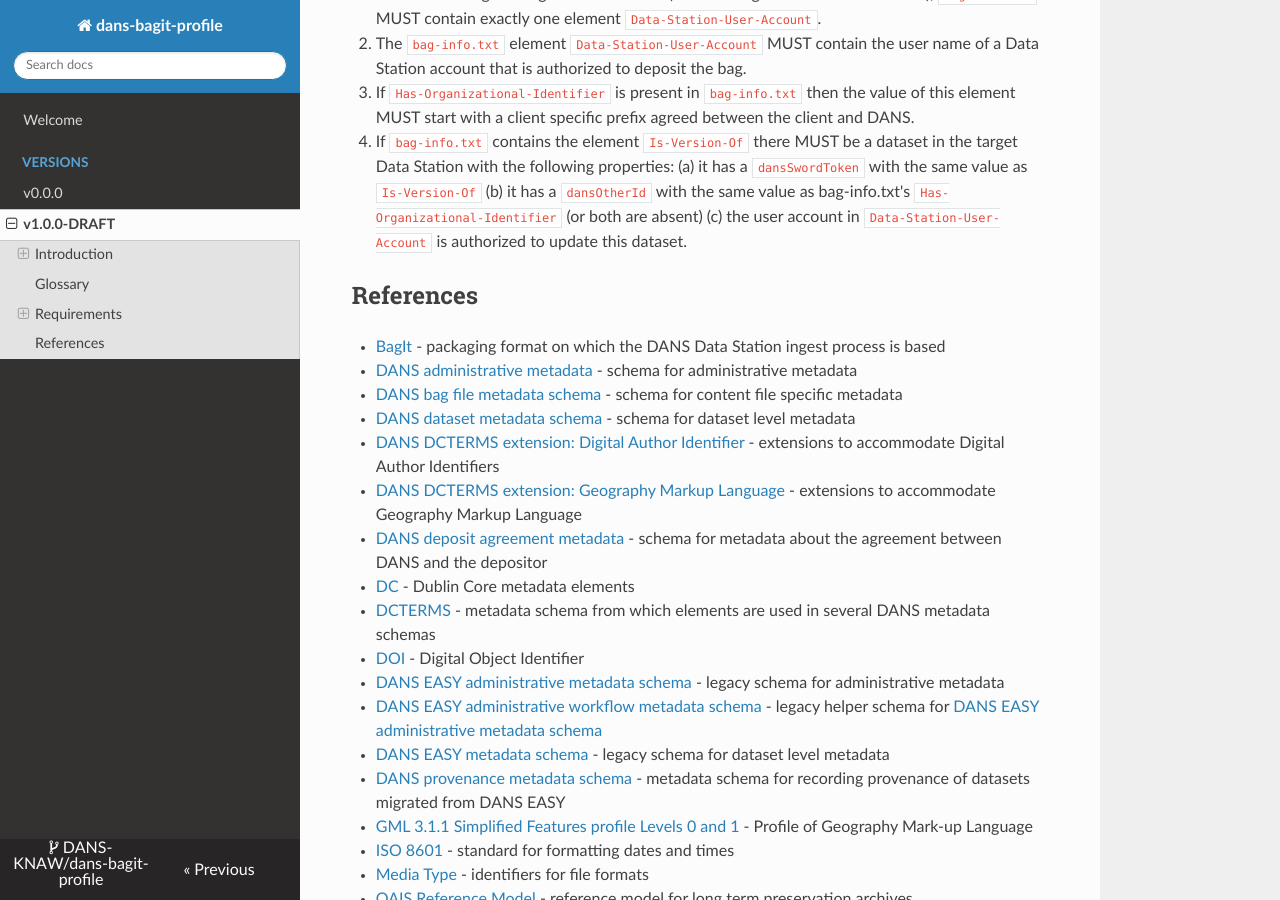
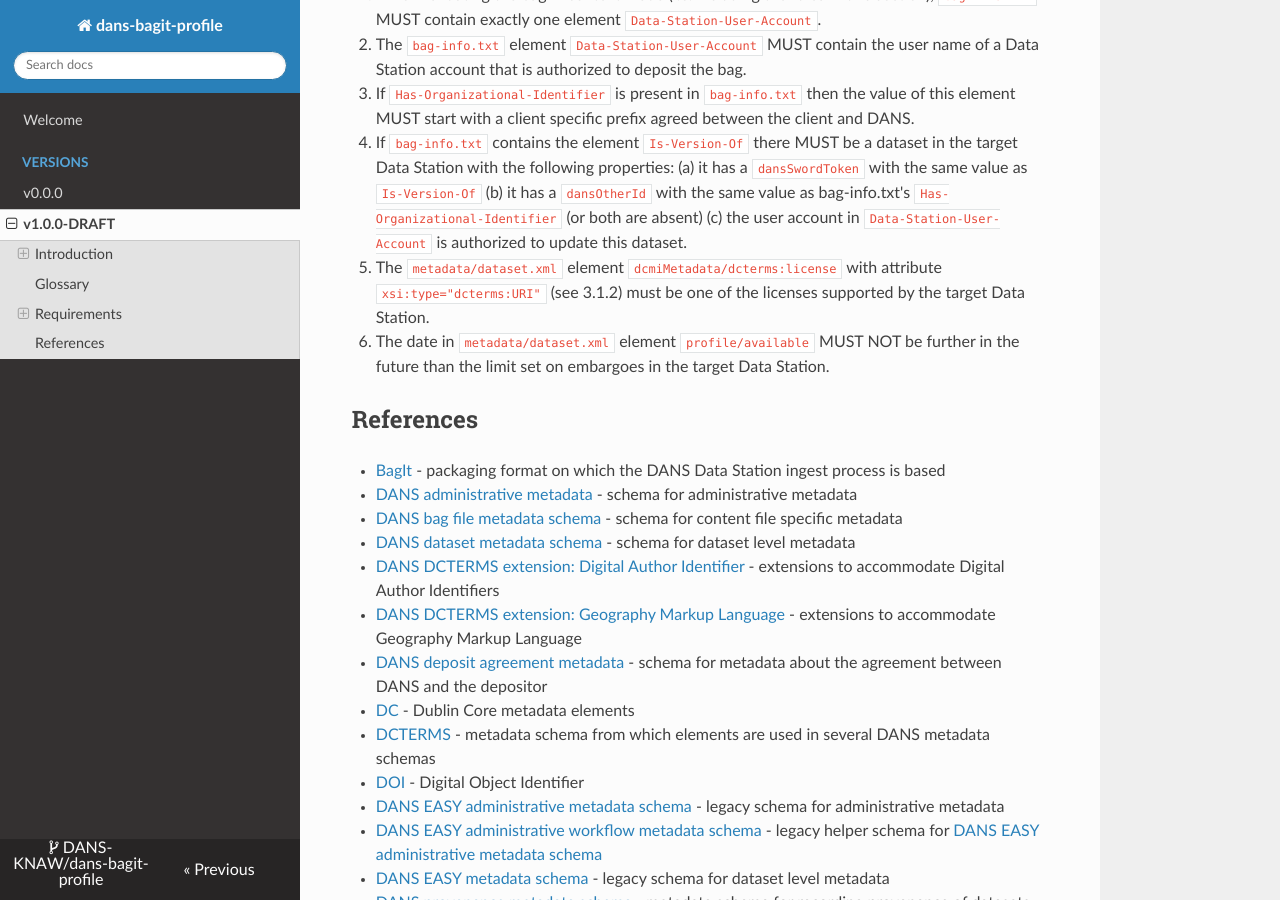
Before and after one commit to aliassheikh/dans-bagit-profile, an MkDocs documentation site: the page built from docs/versions/1.0.0.md, in a window 1280 px wide and 900 px high, scrolled down 6217 px. Built offline with MkDocs 1.6.1, drawn with Linux system fonts in a browser that asks for light colours; nearby versions of some CDN libraries; some of the changed text lies outside the part shown.

Commit message:
Added rule about embargo limits and moves rule about supported licenses to section 4

```diff
--- a/docs/versions/1.0.0.md
+++ b/docs/versions/1.0.0.md
@@ -211,8 +211,8 @@ Requirements
 1. The file `metadata/dataset.xml` MUST adhere to [DANS dataset metadata schema]{:target=_blank}.
 
 2. The file `metadata/dataset.xml` MUST have at least one `dcterms:license` element as a child of the
-   `dcmiMetadata` element. This element MUST have the attribute `xsi:type="dcterms:URI"`, and the element text MUST be
-   one of the [URIs of approved licenses]{:target=_blank}.
+   `dcmiMetadata` element. Exactly one of these elements MUST have the attribute `xsi:type="dcterms:URI"` and have
+   a URI as element text.
 
 3. The file `metadata/dataset.xml` MAY contain one or more `dcterms:identifier` elements with an
    attribute `xsi:type="id-type:DOI"`. The text of this element MUST be a syntactically valid [DOI]{:target=_blank}
@@ -283,6 +283,12 @@ Requirements
    following properties: (a) it has a `dansSwordToken` with the same value as `Is-Version-Of` (b) it has a `dansOtherId`
    with the same value as bag-info.txt's `Has-Organizational-Identifier` (or both are absent) (c) the user account in
    `Data-Station-User-Account` is authorized to update this dataset. <!-- i.e. is a swordupdater on the dataset --->
+
+5. The `metadata/dataset.xml` element `dcmiMetadata/dcterms:license` with attribute `xsi:type="dcterms:URI"` (see 3.1.2)
+   must be one of the licenses supported by the target Data Station.
+
+6. The date in `metadata/dataset.xml` element `profile/available` MUST NOT be further in the future than the limit set
+   on embargoes in the target Data Station.
 
 References
 ----------
```
